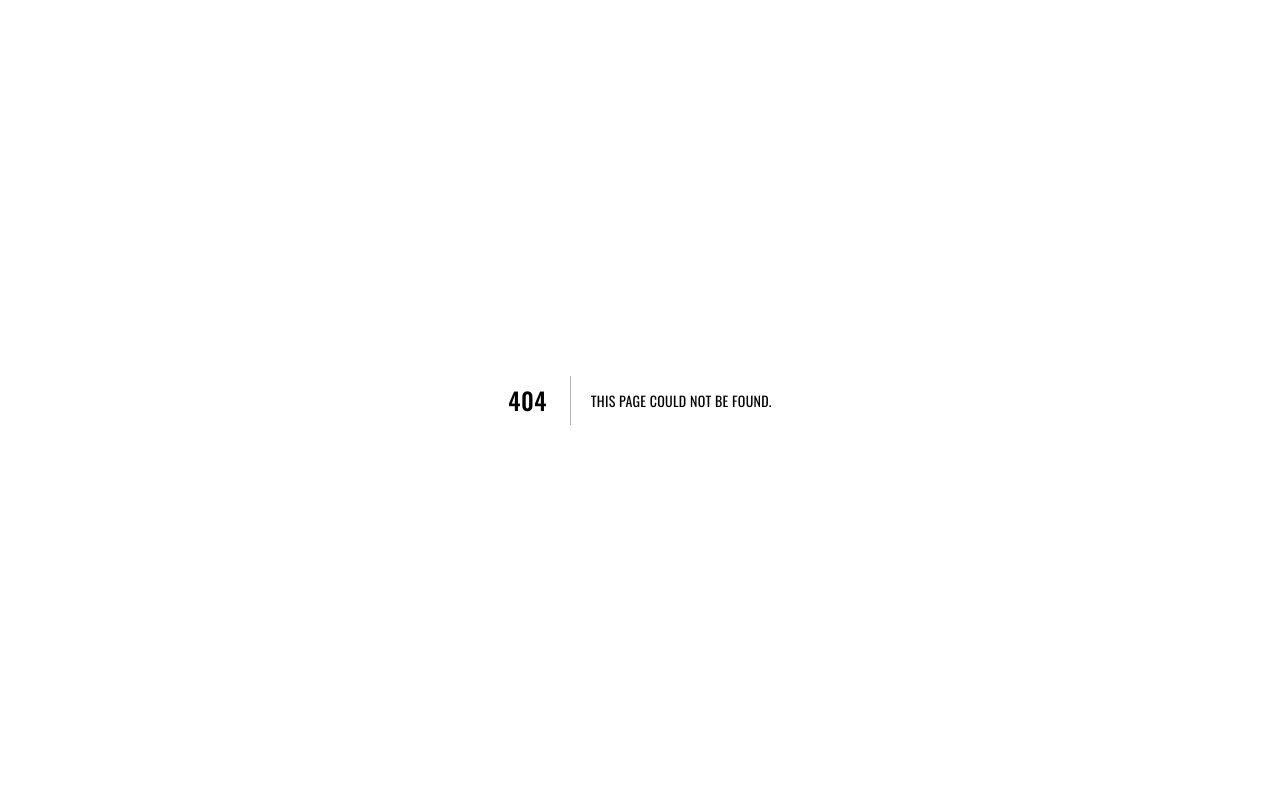
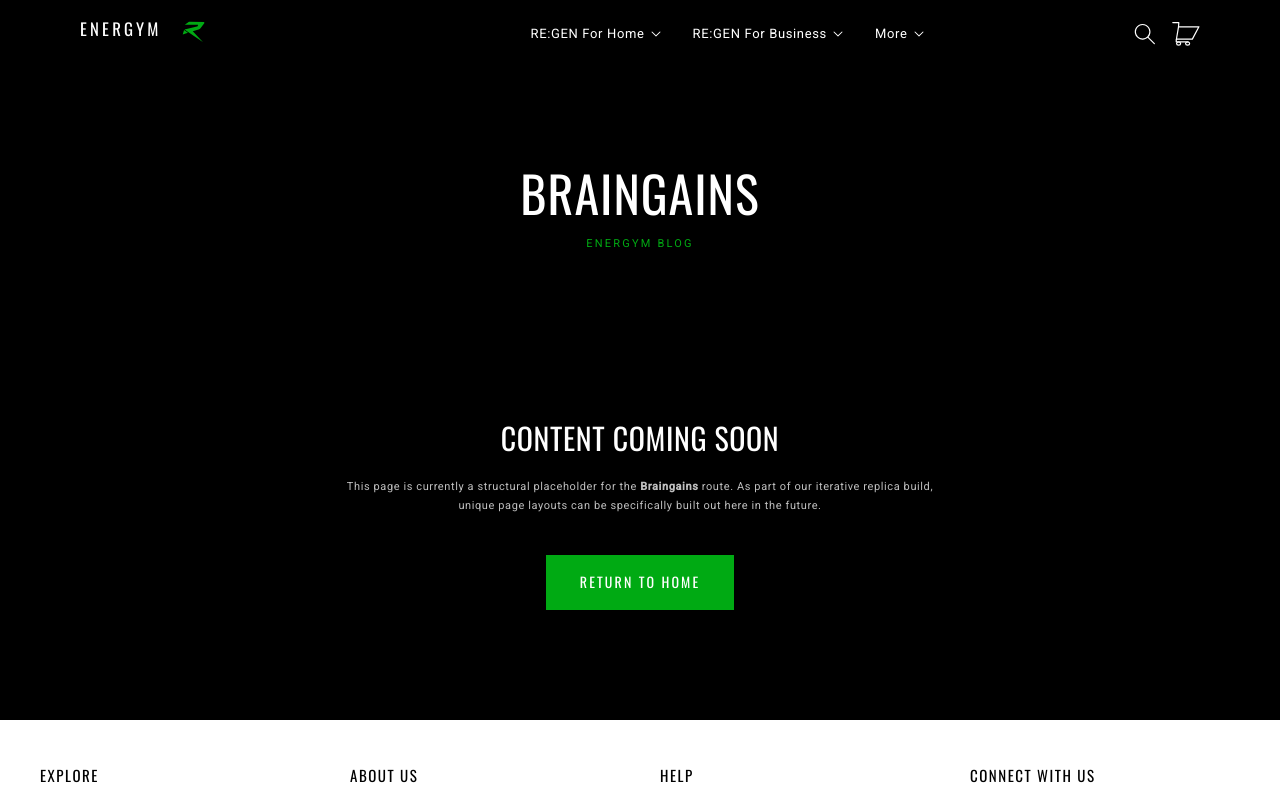
Before and after one commit to SProjects-cpu/energym-replica, a Next.js app: page /blogs/braingains in a window 1280 px wide. Before the commit this address had no page. Shown: the top 798 px of the page. Built offline with nearby package versions, Linux system fonts and the light colour scheme.

Commit message:
feat: mega menu pixel perfect header and generic page fallback structure

```diff
--- /dev/null
+++ b/app/blogs/[slug]/page.js
@@ -0,0 +1,15 @@
+import Header from '@/components/Header';
+import Footer from '@/components/Footer';
+import GenericPage from '@/components/GenericPage';
+
+export default function DynamicBlog({ params }) {
+  return (
+    <>
+      <Header />
+      <main>
+        <GenericPage params={params} type="Blog" />
+      </main>
+      <Footer />
+    </>
+  );
+}
--- a/app/globals.css
+++ b/app/globals.css
@@ -1308,3 +1308,151 @@ p {
   white-space: nowrap;
   border: 0;
 }
+
+/* ========================================
+   MEGA MENU DETAILS & SUMMARY
+   ======================================== */
+.nav-details summary {
+  list-style: none; /* Hide default arrow */
+}
+.nav-details summary::-webkit-details-marker {
+  display: none;
+}
+
+.mega-menu-content {
+  position: absolute;
+  top: 100%;
+  left: 0;
+  width: 100vw;
+  background: var(--white);
+  color: var(--black);
+  padding: 40px 0;
+  box-shadow: 0 10px 30px rgba(0,0,0,0.1);
+  display: none;
+}
+
+.nav-details[open] .mega-menu-content {
+  display: block;
+}
+
+/* Ensure header becomes solid when menu open */
+.header-wrapper.menu-open {
+  background: var(--black) !important;
+}
+
+.mega-menu-wrap {
+  display: flex;
+  justify-content: space-between;
+  max-width: var(--page-width);
+  margin: 0 auto;
+  padding: 0 var(--page-padding);
+  gap: 40px;
+}
+
+.mega-menu__text {
+  flex: 0 0 300px;
+}
+
+.mega-menu__text h3 {
+  font-size: 2.4rem;
+  color: var(--black);
+  margin-bottom: 24px;
+}
+
+.nav-socials h5 {
+  font-family: var(--ff3);
+  font-size: 1.2rem;
+  font-weight: 500;
+  color: #666;
+  text-transform: uppercase;
+  margin-bottom: 12px;
+  letter-spacing: 0.1em;
+}
+
+.social-icons {
+  display: flex;
+  gap: 16px;
+}
+
+.social-icons a {
+  color: var(--black);
+  opacity: 0.7;
+}
+
+.social-icons a:hover {
+  opacity: 1;
+}
+
+.social-icons svg {
+  width: 20px;
+  height: 20px;
+}
+
+.mega-menu__links {
+  display: flex;
+  gap: 20px;
+  flex: 1;
+  justify-content: flex-end;
+}
+
+.mega-menu__card {
+  position: relative;
+  width: 200px;
+  height: 200px;
+  overflow: hidden;
+  border-radius: 4px;
+}
+
+.mega-menu__card img {
+  width: 100%;
+  height: 100%;
+  object-fit: cover;
+  transition: transform 0.4s ease;
+  filter: brightness(0.6);
+}
+
+.mega-menu__card:hover img {
+  transform: scale(1.05);
+  filter: brightness(0.4);
+}
+
+.mega-menu__card span {
+  position: absolute;
+  top: 50%;
+  left: 50%;
+  transform: translate(-50%, -50%);
+  font-family: var(--ff);
+  font-size: 1.6rem;
+  text-transform: uppercase;
+  letter-spacing: 0.1em;
+  color: var(--white);
+  text-align: center;
+  width: 90%;
+  pointer-events: none;
+}
+
+/* ========================================
+   GENERIC PAGE TEMPLATE
+   ======================================== */
+.page-hero {
+  padding: 160px var(--page-padding) 60px;
+  background: var(--black);
+  text-align: center;
+  min-height: 40vh;
+  display: flex;
+  align-items: center;
+  justify-content: center;
+  flex-direction: column;
+}
+
+.page-hero__title {
+  font-size: var(--fs-h2);
+  margin-bottom: 16px;
+}
+
+.page-content {
+  padding: var(--section-padding) var(--page-padding);
+  max-width: var(--page-width);
+  margin: 0 auto;
+  min-height: 50vh;
+}
--- /dev/null
+++ b/components/GenericPage.js
@@ -0,0 +1,30 @@
+import Link from 'next/link';
+
+export default function GenericPage({ params, type = 'Page' }) {
+  // Convert slug to readable title (e.g., 'regen-for-business' -> 'Regen For Business')
+  const title = params.slug
+    .split('-')
+    .map(word => word.charAt(0).toUpperCase() + word.slice(1))
+    .join(' ');
+
+  return (
+    <div className="page-wrapper">
+      <div className="page-hero">
+        <h1 className="page-hero__title">{title}</h1>
+        <p className="page-hero__subtitle" style={{ color: 'var(--green)', letterSpacing: '0.2em', textTransform: 'uppercase' }}>
+          Energym {type}
+        </p>
+      </div>
+
+      <div className="page-content" style={{ textAlign: 'center' }}>
+        <h2 style={{ fontSize: '3rem', marginBottom: '24px' }}>Content Coming Soon</h2>
+        <p style={{ maxWidth: '600px', margin: '0 auto 40px', color: 'var(--mediumgrey)' }}>
+          This page is currently a structural placeholder for the <b>{title}</b> route. As part of our iterative replica build, unique page layouts can be specifically built out here in the future.
+        </p>
+        <Link href="/" className="btn btn-primary">
+          Return to Home
+        </Link>
+      </div>
+    </div>
+  );
+}
--- a/components/Header.js
+++ b/components/Header.js
@@ -1,11 +1,15 @@
 'use client';
 import { useState, useEffect, useRef } from 'react';
+import Link from 'next/link';
 
 export default function Header() {
   const [isScrolled, setIsScrolled] = useState(false);
   const [isHidden, setIsHidden] = useState(false);
   const [mobileOpen, setMobileOpen] = useState(false);
+  const [openDropdown, setOpenDropdown] = useState(null);
+
   const lastScrollY = useRef(0);
+  const headerRef = useRef(null);
 
   useEffect(() => {
     const handleScroll = () => {
@@ -13,6 +17,7 @@ export default function Header() {
       setIsScrolled(currentY > 80);
       if (currentY > lastScrollY.current && currentY > 200) {
         setIsHidden(true);
+        setOpenDropdown(null); // Close menus on scroll down
       } else {
         setIsHidden(false);
       }
@@ -22,47 +27,113 @@ export default function Header() {
     return () => window.removeEventListener('scroll', handleScroll);
   }, []);
 
+  // Click outside listener
+  useEffect(() => {
+    const handleClickOutside = (e) => {
+      if (headerRef.current && !headerRef.current.contains(e.target)) {
+        setOpenDropdown(null);
+      }
+    };
+    document.addEventListener('mousedown', handleClickOutside);
+    return () => document.removeEventListener('mousedown', handleClickOutside);
+  }, []);
+
+  const toggleDropdown = (label, e) => {
+    e.preventDefault();
+    setOpenDropdown(openDropdown === label ? null : label);
+  };
+
   const navItems = [
-    { label: 'RE:GEN For Home', links: [{ text: 'RE:GEN + Ohm', href: '#' }, { text: 'Accessories', href: '#' }] },
-    { label: 'RE:GEN For Business', links: [{ text: 'Gyms', href: '#' }, { text: 'Office', href: '#' }, { text: 'Live Events', href: '#' }] },
-    { label: 'More', links: [{ text: 'Mission', href: '#' }, { text: 'Blog', href: '#' }, { text: 'Contact', href: '#' }, { text: 'Team', href: '#' }] },
+    {
+      label: 'RE:GEN For Home',
+      textTitle: 'Take Back Your Power',
+      links: [
+        { text: 'RE:GEN + OHM', img: '/images/product-home.jpg', href: '/pages/regen-ride' },
+        { text: 'Add ons', img: '/images/product-home.jpg', href: '/collections/add-ons' }
+      ]
+    },
+    {
+      label: 'RE:GEN For Business',
+      textTitle: 'Power Up Your Facility',
+      links: [
+        { text: 'Gyms', img: '/images/product-gym.jpg', href: '/pages/regen-for-business' },
+        { text: 'Office', img: '/images/product-office.jpg', href: '/pages/regen-for-the-office' },
+        { text: 'Live Events', img: '/images/product-gym.jpg', href: '/pages/live-events' }
+      ]
+    },
+    {
+      label: 'More',
+      textTitle: 'Turn Human Power:ON',
+      links: [
+        { text: 'Mission', img: '/images/tech-platform.jpg', href: '/pages/our-mission' },
+        { text: 'Brain Gains', img: '/images/tech-platform.jpg', href: '/blogs/braingains' },
+        { text: 'Invest', img: '/images/tech-platform.jpg', href: '/pages/invest' },
+        { text: 'Contact', img: '/images/tech-platform.jpg', href: '/pages/contact-us' },
+        { text: 'Customer Support', img: '/images/tech-platform.jpg', href: '/pages/support' },
+        { text: 'Team', img: '/images/tech-platform.jpg', href: '/pages/who-we-are' }
+      ]
+    }
   ];
 
   return (
-    <div className={`header-wrapper ${isScrolled ? 'solid' : 'transparent'} ${isHidden ? 'hidden' : ''}`}>
+    <div className={`header-wrapper ${isScrolled ? 'solid' : 'transparent'} ${isHidden ? 'hidden' : ''} ${openDropdown ? 'menu-open' : ''}`} ref={headerRef}>
       <header className="header">
         <button className="header__menu-toggle" onClick={() => setMobileOpen(!mobileOpen)} aria-label="Menu">
           <svg viewBox="0 0 18 16" fill="none"><path d="M1 .5h15.71M1 7.5h15.71M1 14.5h15.71" stroke="#fff" strokeLinecap="round"/></svg>
         </button>
 
-        <a href="/" className="header__logo" aria-label="Energym Home">
+        <Link href="/" className="header__logo" aria-label="Energym Home" onClick={() => setOpenDropdown(null)}>
           <svg viewBox="0 0 600 55" fill="none" xmlns="http://www.w3.org/2000/svg">
-            <text x="0" y="40" fill="white" fontFamily="var(--ff)" fontSize="42" fontWeight="400" letterSpacing="8">ENERGYM</text>
+            <text x="0" y="40" fill={openDropdown ? 'var(--black)' : 'white'} fontFamily="var(--ff)" fontSize="42" fontWeight="400" letterSpacing="8">ENERGYM</text>
             <path d="M260.11,25.08l9.71,6.92-13.07,4.15,3.36-11.07Z" fill="#00aa13"/>
             <path d="M272.51,4.49l-10.5,7.34,32.15,.06c.55-.01,1.01,.43,1.02,.98,0,.18-.04,.36-.13,.52l-1.31,2.23c-.27,.46-.72,.78-1.25,.89l-31.32,7.4,46.17,31.35-25.49-27.14,14.65-4.62c1.87-.5,3.53-1.57,4.76-3.07l9.38-12.55c.55-.73,.4-1.76-.33-2.31-.28-.21-.62-.33-.96-.33l-36.8-.73h-.02Z" fill="#00aa13"/>
           </svg>
-        </a>
+        </Link>
 
-        <nav className="header__nav">
+        <nav className={`header__nav ${mobileOpen ? 'mobile-open' : ''}`}>
           {navItems.map((item) => (
-            <div key={item.label} className="header__nav-item">
-              <span>{item.label}</span>
-              <svg viewBox="0 0 10 6"><path fillRule="evenodd" clipRule="evenodd" d="M9.354.646a.5.5 0 00-.708 0L5 4.293 1.354.646a.5.5 0 00-.708.708l4 4a.5.5 0 00.708 0l4-4a.5.5 0 000-.708z" fill="currentColor"/></svg>
-            </div>
+            <details key={item.label} className="nav-details" open={openDropdown === item.label}>
+              <summary className="header__nav-item" onClick={(e) => toggleDropdown(item.label, e)}>
+                <span>{item.label}</span>
+                <svg className="icon-caret" viewBox="0 0 10 6"><path fillRule="evenodd" clipRule="evenodd" d="M9.354.646a.5.5 0 00-.708 0L5 4.293 1.354.646a.5.5 0 00-.708.708l4 4a.5.5 0 00.708 0l4-4a.5.5 0 000-.708z" fill="currentColor"/></svg>
+              </summary>
+              <div className="mega-menu-content">
+                <div className="mega-menu-wrap">
+                  <div className="mega-menu__text">
+                    <h3>{item.textTitle}</h3>
+                    <div className="nav-socials">
+                      <h5>Follow us</h5>
+                      <div className="social-icons">
+                        <a href="#"><svg className="icon" viewBox="0 0 18 18"><path fill="currentColor" d="M8.77 1.58c2.34 0 2.62.01 3.54.05.86.04 1.32.18 1.63.3.41.17.7.35 1.01.66.3.3.5.6.65 1 .12.32.27.78.3 1.64.05.92.06 1.2.06 3.54s-.01 2.62-.05 3.54a4.79 4.79 0 01-.3 1.63c-.17.41-.35.7-.66 1.01-.3.3-.6.5-1.01.66-.31.12-.77.26-1.63.3-.92.04-1.2.05-3.54.05s-2.62 0-3.55-.05a4.79 4.79 0 01-1.62-.3c-.42-.16-.7-.35-1.01-.66-.31-.3-.5-.6-.66-1a4.87 4.87 0 01-.3-1.64c-.04-.92-.05-1.2-.05-3.54s0-2.62.05-3.54c.04-.86.18-1.32.3-1.63.16-.41.35-.7.66-1.01.3-.3.6-.5 1-.65.32-.12.78-.27 1.63-.3.93-.05 1.2-.06 3.55-.06zm0-1.58C6.39 0 6.09.01 5.15.05c-.93.04-1.57.2-2.13.4-.57.23-1.06.54-1.55 1.02C1 1.96.7 2.45.46 3.02c-.22.56-.37 1.2-.4 2.13C0 6.1 0 6.4 0 8.77s.01 2.68.05 3.61c.04.94.2 1.57.4 2.13.23.58.54 1.07 1.02 1.56.49.48.98.78 1.55 1.01.56.22 1.2.37 2.13.4.94.05 1.24.06 3.62.06 2.39 0 2.68-.01 3.62-.05.93-.04 1.57-.2 2.13-.41a4.27 4.27 0 001.55-1.01c.49-.49.79-.98 1.01-1.56.22-.55.37-1.19.41-2.13.04-.93.05-1.23.05-3.61 0-2.39 0-2.68-.05-3.62a6.47 6.47 0 00-.4-2.13 4.27 4.27 0 00-1.02-1.55A4.35 4.35 0 0014.52.46a6.43 6.43 0 00-2.13-.41A69 69 0 008.77 0z"/><path fill="currentColor" d="M8.8 4a4.5 4.5 0 100 9 4.5 4.5 0 000-9zm0 7.43a2.92 2.92 0 110-5.85 2.92 2.92 0 010 5.85zM13.43 5a1.05 1.05 0 100-2.1 1.05 1.05 0 000 2.1z"/></svg></a>
+                        <a href="#"><svg className="icon" viewBox="0 0 18 18"><path fill="currentColor" d="M16.42.61c.27 0 .5.1.69.28.19.2.28.42.28.7v15.44c0 .27-.1.5-.28.69a.94.94 0 01-.7.28h-4.39v-6.7h2.25l.31-2.65h-2.56v-1.7c0-.4.1-.72.28-.93.18-.2.5-.32 1-.32h1.37V3.35c-.6-.06-1.27-.1-2.01-.1-1.01 0-1.83.3-2.45.9-.62.6-.93 1.44-.93 2.53v1.97H7.04v2.65h2.24V18H.98c-.28 0-.5-.1-.7-.28a.94.94 0 01-.28-.7V1.59c0-.27.1-.5.28-.69a.94.94 0 01.7-.28h15.44z"/></svg></a>
+                      </div>
+                    </div>
+                  </div>
+                  <div className="mega-menu__links">
+                    {item.links.map((link, i) => (
+                      <Link key={i} href={link.href} className="mega-menu__card" onClick={() => setOpenDropdown(null)}>
+                        <img src={link.img} alt={link.text} loading="lazy" />
+                        <span>{link.text}</span>
+                      </Link>
+                    ))}
+                  </div>
+                </div>
+              </div>
+            </details>
           ))}
         </nav>
 
         <div className="header__icons">
           <a href="#" className="header__icon" aria-label="Search">
-            <svg viewBox="0 0 18 19" fill="none"><path fillRule="evenodd" clipRule="evenodd" d="M11.03 11.68A5.784 5.784 0 112.85 3.5a5.784 5.784 0 018.18 8.18zm.26 1.12a6.78 6.78 0 11.72-.7l5.4 5.4a.5.5 0 11-.71.7l-5.41-5.4z" fill="#fff"/></svg>
+            <svg viewBox="0 0 18 19" fill="none"><path fillRule="evenodd" clipRule="evenodd" d="M11.03 11.68A5.784 5.784 0 112.85 3.5a5.784 5.784 0 018.18 8.18zm.26 1.12a6.78 6.78 0 11.72-.7l5.4 5.4a.5.5 0 11-.71.7l-5.41-5.4z" fill="currentColor"/></svg>
           </a>
           <a href="#" className="header__icon header__cart-icon" aria-label="Cart">
             <svg viewBox="0 0 46 40" fill="none">
-              <polyline points="10.53 8 11 1 1 1" stroke="#fff" strokeWidth="2" strokeLinecap="round" strokeLinejoin="round" fill="none"/>
-              <polyline points="7.02 28.6 33.57 28.51 44.53 8 10.53 8" stroke="#fff" strokeWidth="2" strokeLinecap="round" strokeLinejoin="round" fill="none"/>
-              <polyline points="26.72 33 6.72 33 6.78 30 10.53 8" stroke="#fff" strokeWidth="2" strokeLinecap="round" strokeLinejoin="round" fill="none"/>
-              <ellipse cx="25.67" cy="36" rx="3.38" ry="2.66" stroke="#fff" strokeWidth="2" fill="none"/>
-              <ellipse cx="10.67" cy="35.99" rx="3.38" ry="2.66" stroke="#fff" strokeWidth="2" fill="none"/>
+              <polyline points="10.53 8 11 1 1 1" stroke="currentColor" strokeWidth="2" strokeLinecap="round" strokeLinejoin="round" fill="none"/>
+              <polyline points="7.02 28.6 33.57 28.51 44.53 8 10.53 8" stroke="currentColor" strokeWidth="2" strokeLinecap="round" strokeLinejoin="round" fill="none"/>
+              <polyline points="26.72 33 6.72 33 6.78 30 10.53 8" stroke="currentColor" strokeWidth="2" strokeLinecap="round" strokeLinejoin="round" fill="none"/>
+              <ellipse cx="25.67" cy="36" rx="3.38" ry="2.66" stroke="currentColor" strokeWidth="2" fill="none"/>
+              <ellipse cx="10.67" cy="35.99" rx="3.38" ry="2.66" stroke="currentColor" strokeWidth="2" fill="none"/>
             </svg>
           </a>
         </div>
```
Also changed, not shown: app/collections/[slug]/page.js (added, +15 -0 lines), app/pages/[slug]/page.js (added, +15 -0 lines), 1 other file (tests, documents, lock files or other folders).
